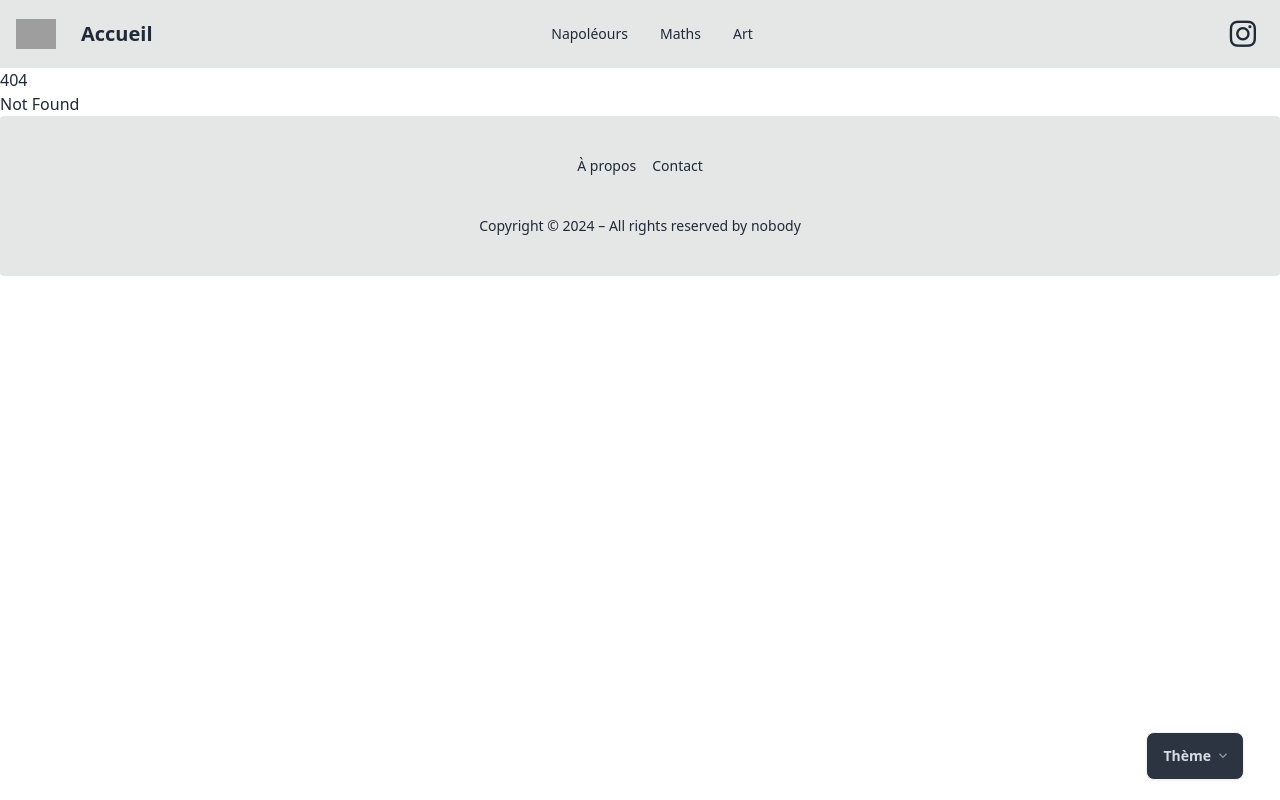
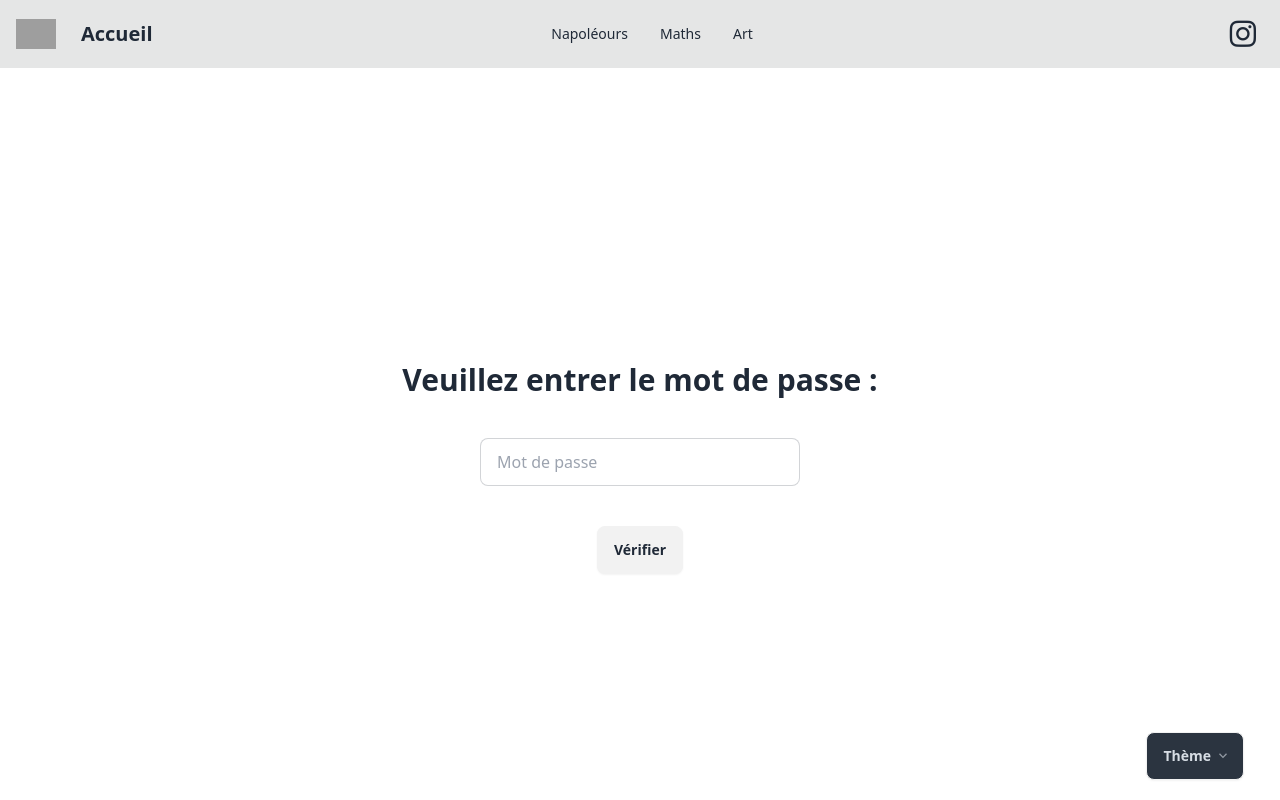
Before and after one commit to AulysV/MPSI1, a SvelteKit app in the folder MPSI1/: page /arnak in a window 1280 px wide. Before the commit this address had no page. Shown: the top 800 px of the page. Built offline with nearby package versions, Linux system fonts and the light colour scheme; grey boxes are pictures that could not be loaded.

Commit message:
Add arnak

```diff
--- /dev/null
+++ b/MPSI1/src/routes/arnak/+page.svelte
@@ -0,0 +1,35 @@
+<script>
+  let motdepasseentré = "";
+  const vraimotdepasse = "monkey";
+
+  function verif() {
+    if (motdepasseentré === vraimotdepasse) {
+      const messageDiv = document.getElementById("message");
+      messageDiv.textContent = "Voici une petite musique ";
+
+      setTimeout(() => {
+        window.open("https://www.youtube.com/watch?v=dQw4w9WgXcQ", "_blank");
+      }, 5000);
+    } else {
+      alert("Accès refusé!");
+    }
+  }
+</script>
+
+<div class="h-svh text-center flex flex-col justify-center items-center">
+  <h1 class="text-3xl text-center font-semibold my-5">
+    Veuillez entrer le mot de passe :
+  </h1>
+
+  <input
+    type="text"
+    class="input input-bordered w-full max-w-xs my-5"
+    bind:value={motdepasseentré}
+    placeholder="Mot de passe"
+  />
+  <button class="btn btn-sm sm:btn-sm md:btn-md my-5" on:click={verif}
+    >Vérifier</button
+  >
+
+  <div id="message"></div>
+</div>
```
